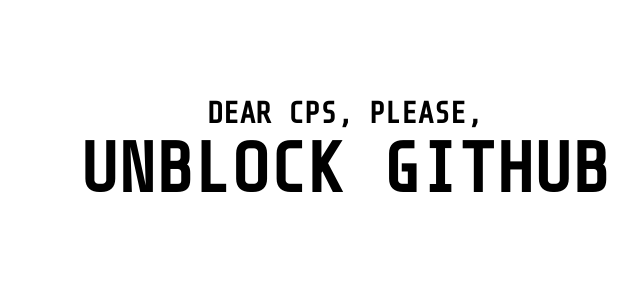
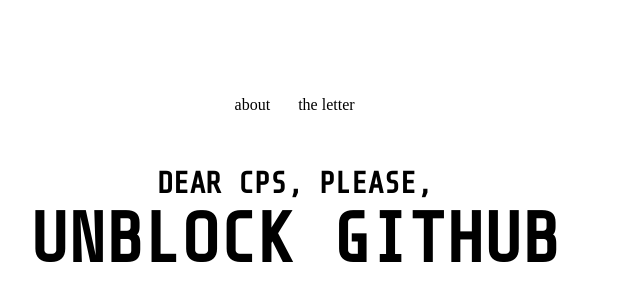
Before and after one commit to unblockgithub/unblockgithub.github.io, a plain HTML site: page index.html in a window 1280 px wide. Shown: the part 204-504 px from the top of the page, without its empty margins (360-1000 px from the left). Drawn offline with nearby package versions, Linux system fonts and the light colour scheme.

Commit message:
optimizzzzations! + pages

```diff
--- a/index.html
+++ b/index.html
@@ -12,12 +12,15 @@
     top: 50%;
     left: 50%;
     margin-top: -100px;
-    margin-left: -200px;
+    margin-left: -250px;
 }
+
+
+
 </style>
 <link href="https://fonts.googleapis.com/css?family=Share+Tech+Mono" rel="stylesheet">
 
 <body>
-<center> <div><b style="font-size:30px; font-family: 'Share Tech Mono', monospace;"> DEAR CPS, PLEASE,</b><br><b style="font-size: 70px; font-family: 'Share Tech Mono', monospace;"> UNBLOCK GITHUB</center></div></b>
+<center>  <div>about &nbsp;&nbsp;&nbsp;&nbsp;&nbsp;&nbsp;the letter<br><br><b style="font-size:30px; font-family: 'Share Tech Mono', monospace;">  <br> DEAR CPS, PLEASE,</b><br><b style="font-size: 70px; font-family: 'Share Tech Mono', monospace;"> UNBLOCK GITHUB</center></div></b>
 </body>
 </html>
```
